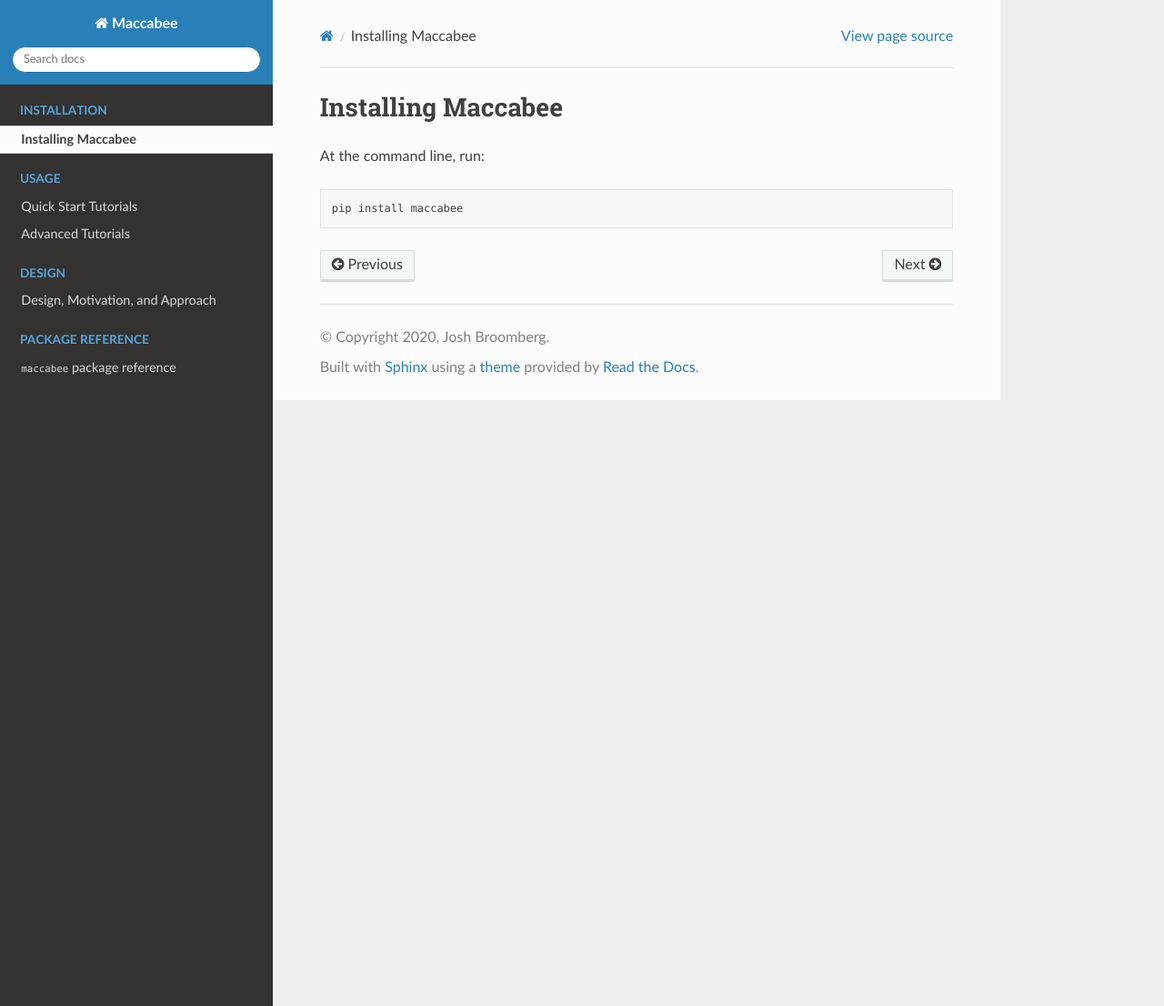
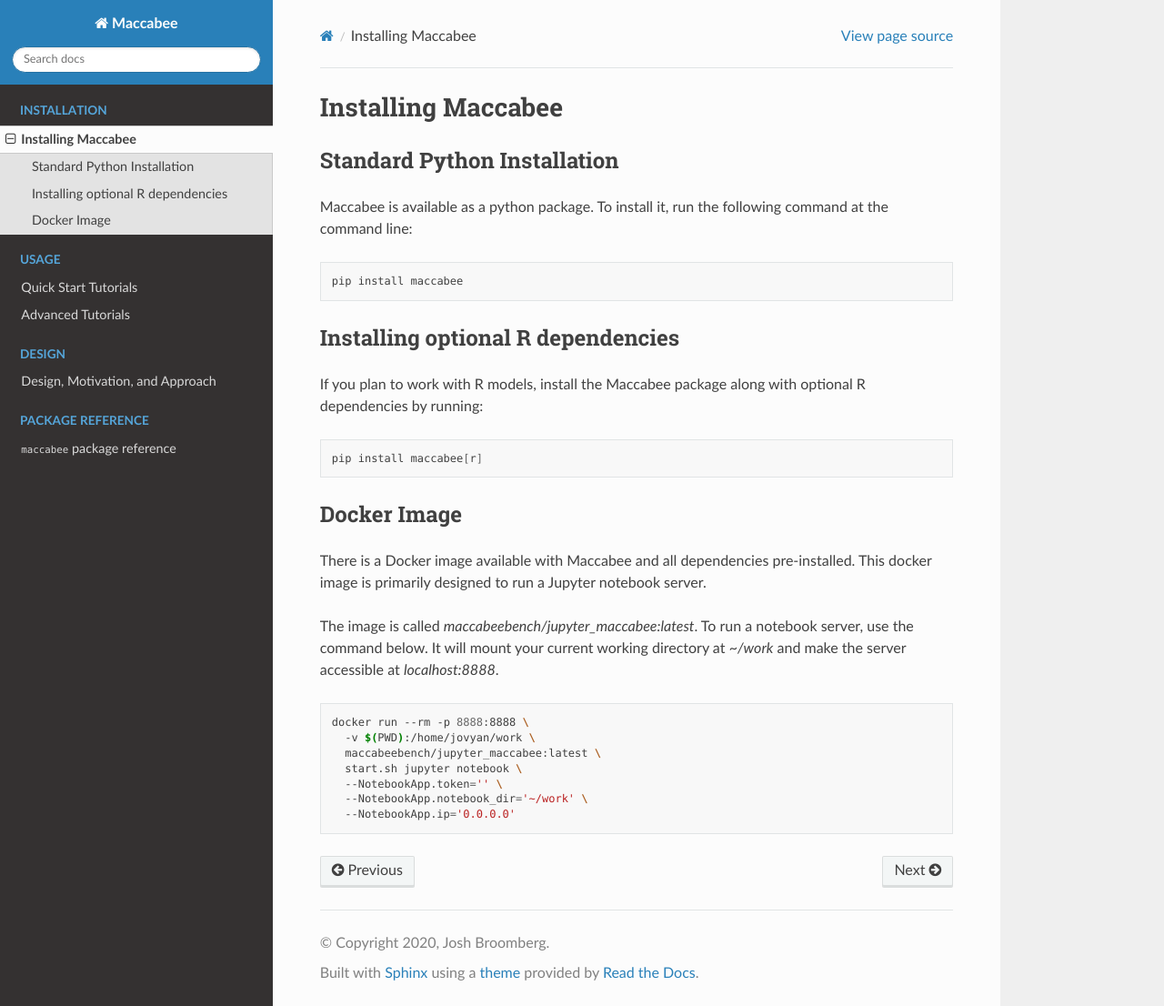
Before and after one commit to JoshBroomberg/Maccabee, a Sphinx documentation site: the page built from Maccabee/docs/source/installation.rst, in a window 1280 px wide and 1106 px high. Shown: the whole window at 91% size. Built offline with Sphinx 7.4.7 and the Read the Docs theme 2.0.0, drawn with Linux system fonts in a browser that asks for light colours.

Commit message:
installation docs

```diff
--- a/Maccabee/docs/source/installation.rst
+++ b/Maccabee/docs/source/installation.rst
@@ -1,8 +1,37 @@
 Installing Maccabee
 ===================
 
-At the command line, run:
+Standard Python Installation
+----------------------------
+
+Maccabee is available as a python package. To install it, run the following command at the command line:
 
 .. code-block:: bash
 
     pip install maccabee
+
+Installing optional R dependencies
+----------------------------------
+
+If you plan to work with R models, install the Maccabee package along with optional R dependencies by running:
+
+.. code-block:: bash
+
+    pip install maccabee[r]
+
+Docker Image
+------------
+
+There is a Docker image available with Maccabee and all dependencies pre-installed. This docker image is primarily designed to run a Jupyter notebook server.
+
+The image is called *maccabeebench/jupyter_maccabee:latest*. To run a notebook server, use the command below. It will mount your current working directory at `~/work` and make the server accessible at `localhost:8888`.
+
+.. code-block:: bash
+
+    docker run --rm -p 8888:8888 \
+      -v $(PWD):/home/jovyan/work \
+      maccabeebench/jupyter_maccabee:latest \
+      start.sh jupyter notebook \
+      --NotebookApp.token='' \
+      --NotebookApp.notebook_dir='~/work' \
+      --NotebookApp.ip='0.0.0.0'
```
Also changed, not shown: Maccabee/docs/source/usage/res_1.png (deleted), Maccabee/docs/source/usage/res_2.png (deleted), 1 other file.
